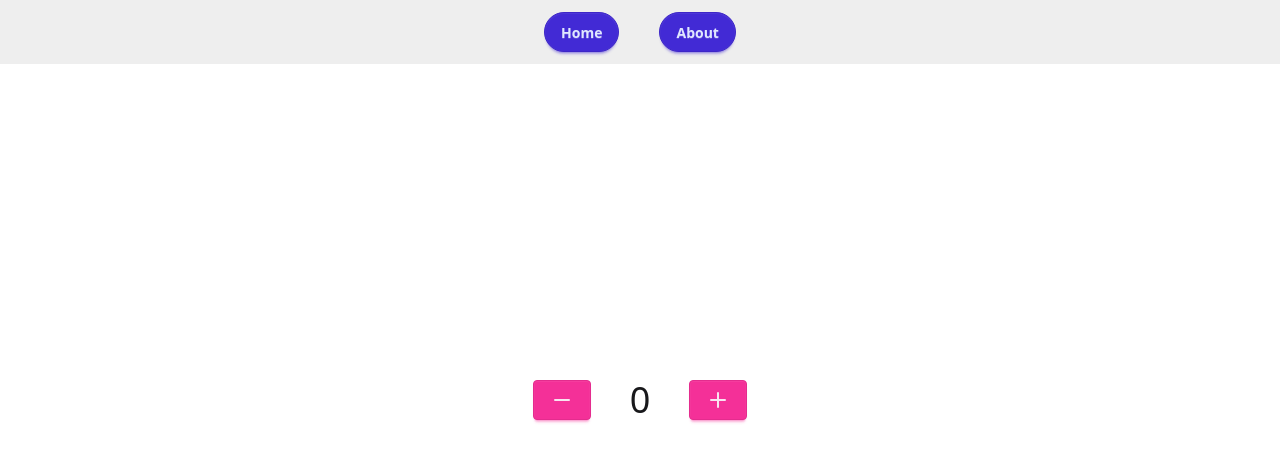
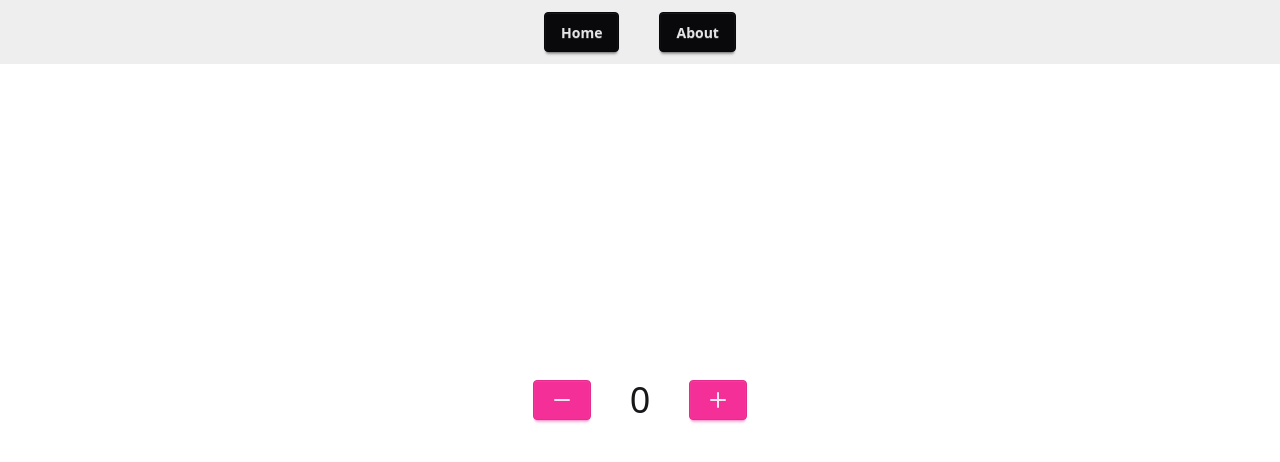
Before and after one commit to krishna-santosh/react-spa-template, a React (Vite) app: page / in a window 1280 px wide. Shown: the top 462 px of the page. Built offline with nearby package versions, Linux system fonts and the light colour scheme.

Commit message:
fix: replace react-router-dom imports with react-router

```diff
--- a/src/components/Navbar.tsx
+++ b/src/components/Navbar.tsx
@@ -1,13 +1,13 @@
-import { Link } from "react-router-dom";
+import { Link } from "react-router";
 
 const Navbar = () => {
   return (
     <>
-      <nav className="fixed bottom-0 flex min-h-[4rem] w-full items-center justify-center gap-10 bg-base-300 px-20 sm:bottom-auto sm:top-0">
-        <Link to="/" className="btn btn-primary rounded-full">
+      <nav className="bg-base-300 fixed bottom-0 flex min-h-[4rem] w-full items-center justify-center gap-10 px-20 sm:top-0 sm:bottom-auto">
+        <Link to="/" className="btn btn-neutral">
           Home
         </Link>
-        <Link to="about" className="btn btn-primary rounded-full">
+        <Link to="about" className="btn btn-neutral">
           About
         </Link>
       </nav>
--- a/src/layouts/BaseLayout.tsx
+++ b/src/layouts/BaseLayout.tsx
@@ -1,11 +1,11 @@
-import { Outlet } from "react-router-dom";
+import { Outlet } from "react-router";
 
 import Navbar from "../components/Navbar";
 
 const BaseLayout = () => {
   return (
     <>
-      <div className="flex h-screen w-screen flex-col items-center justify-center bg-base-100">
+      <div className="bg-base-100 flex h-screen w-screen flex-col items-center justify-center">
         <Navbar />
         <Outlet />
       </div>
--- a/src/main.tsx
+++ b/src/main.tsx
@@ -1,7 +1,7 @@
 import React from "react";
 import ReactDOM from "react-dom/client";
 
-import { RouterProvider } from "react-router-dom";
+import { RouterProvider } from "react-router";
 
 import "./global.css";
 import router from "./router";
--- a/src/pages/404.tsx
+++ b/src/pages/404.tsx
@@ -1,4 +1,4 @@
-import { Link } from "react-router-dom";
+import { Link } from "react-router";
 
 const PageNotFound = () => {
   return (
--- a/src/router.tsx
+++ b/src/router.tsx
@@ -1,4 +1,4 @@
-import { createBrowserRouter } from "react-router-dom";
+import { createBrowserRouter } from "react-router";
 
 // Layouts
 import BaseLayout from "./layouts/BaseLayout";
```
